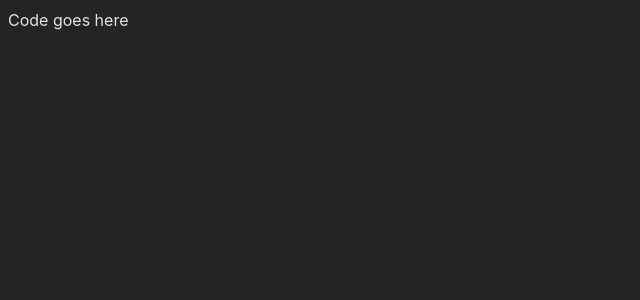
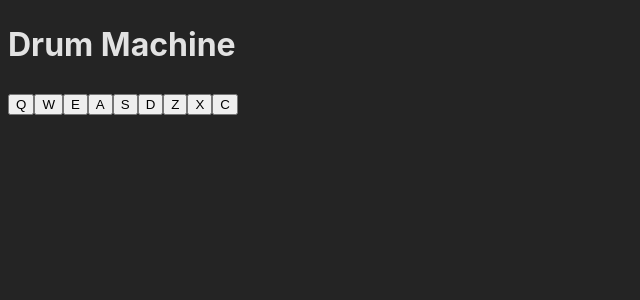
Before and after one commit to BBualdo/drum-machine, a React (Vite) app: page / in a window 1280 px wide. Shown: the top 300 px of the page, without its empty margins (0-640 px from the left). Built offline with nearby package versions, Linux system fonts and the light colour scheme.

Commit message:
Set audios to each HTMLAudioElement

```diff
--- a/src/App.tsx
+++ b/src/App.tsx
@@ -1,4 +1,5 @@
-import { AudioClip } from './ts/types';
+import Drum from './components/Drum';
+import { AudioClip } from './ts/interfaces';
 
 const audioClips: AudioClip[] = [
 	{
@@ -49,7 +50,16 @@ const audioClips: AudioClip[] = [
 ];
 
 function App() {
-	return <>Code goes here</>;
+	return (
+		<div className='container' id='drum-machine'>
+			<h1>Drum Machine</h1>
+			<div className='whole-drum'>
+				{audioClips.map((clip) => {
+					return <Drum audioClip={clip} key={clip.keyTrigger} />;
+				})}
+			</div>
+		</div>
+	);
 }
 
 export default App;
--- a/src/components/Drum.tsx
+++ b/src/components/Drum.tsx
@@ -0,0 +1,22 @@
+import { AudioClip, DrumProps } from '../ts/interfaces';
+
+const Drum = ({ audioClip }: DrumProps) => {
+	const playSound = (clip: AudioClip) => {
+		(document.getElementById(clip.keyTrigger) as HTMLAudioElement)
+			.play()
+			.catch(console.error);
+	};
+
+	return (
+		<button
+			className='drum-pad'
+			id={`drum-${audioClip.keyTrigger}`}
+			onClick={() => playSound(audioClip)}
+		>
+			<audio src={audioClip.url} id={audioClip.keyTrigger} className='clip' />
+			{audioClip.keyTrigger}
+		</button>
+	);
+};
+
+export default Drum;
--- a/src/ts/types.ts
+++ b/src/ts/interfaces.ts
@@ -3,3 +3,7 @@ export interface AudioClip {
 	url: string;
 	description: string;
 }
+
+export interface DrumProps {
+	audioClip: AudioClip;
+}
```
